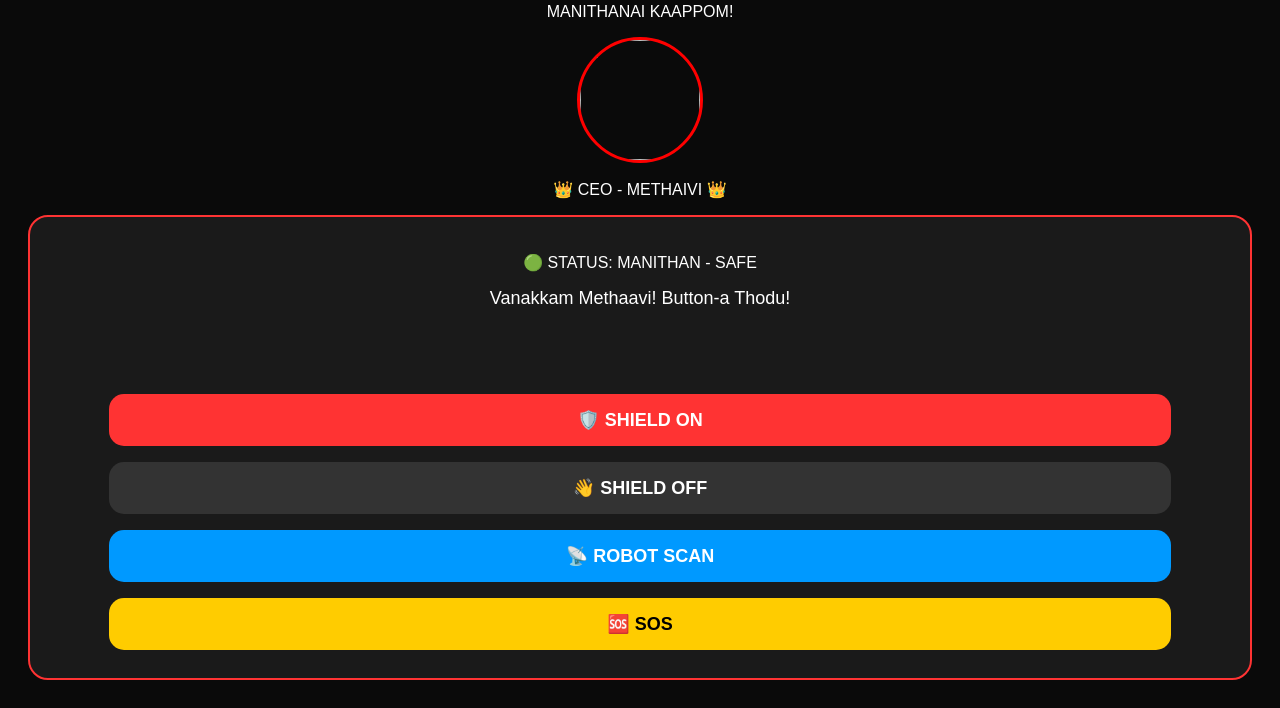
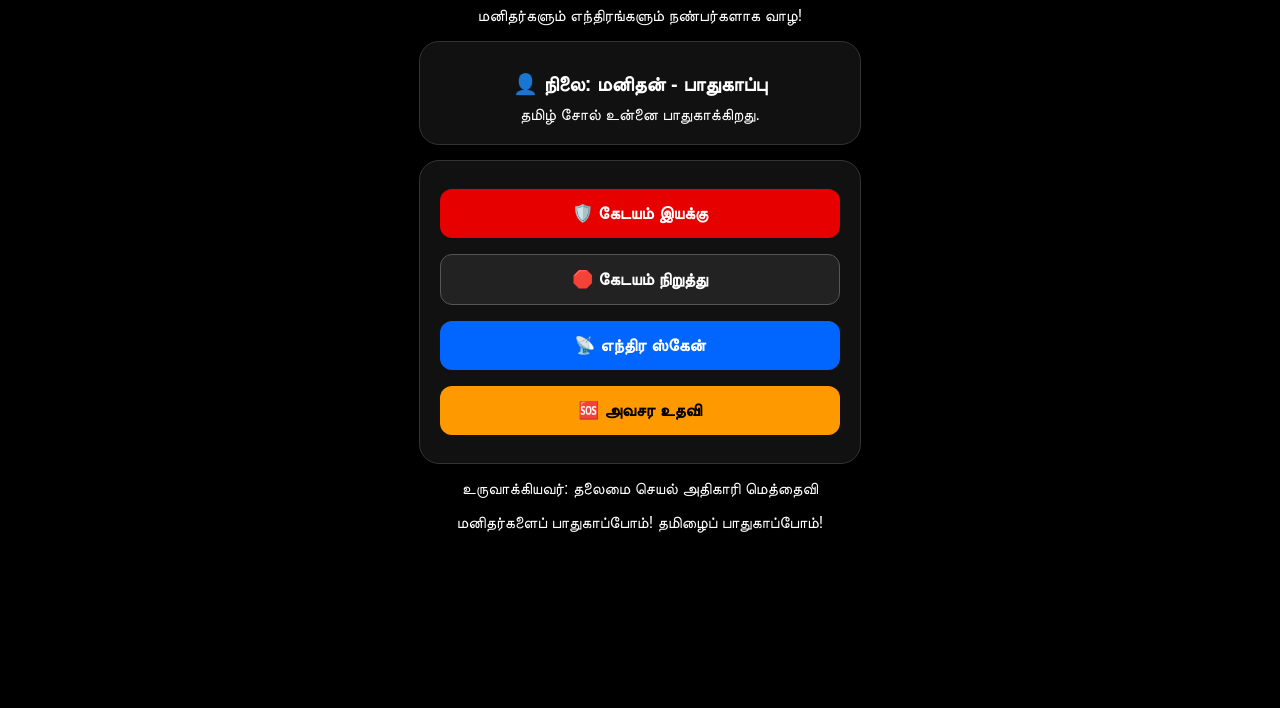
Before and after one commit to venkatramank2133/venkatramank2133.github.io, a plain HTML site: page index.html in a window 1280 px wide. Shown: the part 130-838 px from the top of the page. After the commit the page ends 800 px from the top, so only its background shows below. Drawn offline with Linux system fonts and the light colour scheme.

Commit message:
Update index.html

```diff
--- a/index.html
+++ b/index.html
@@ -1,58 +1,61 @@
 
 <!DOCTYPE html>
-<html>
+<html lang="ta">
 <head>
 <meta charset="UTF-8">
-<meta name="viewport" content="width=device-width, initial-scale=1">
-<title>TAMIL SOUL SHIELD V3</title>
+<meta name="viewport" content="width=device-width, initial-scale=1.0">
+<title>தமிழ் சோல் இயங்குதளம் - டெமோ</title>
 <style>
-body{ background:#0a0a0a; color:white; font-family:Arial; text-align:center; padding:20px; }
-h1{ color:#ff3333; font-size:28px; }
-.box{ background:#1a1a1a; padding:20px; border-radius:20px; border:2px solid #ff3333; margin-top:15px; }
-button{ width:90%; padding:15px; margin:8px; font-size:18px; border:none; border-radius:15px; font-weight:bold; }
-.shield{ background:#ff3333; color:white; }
-.scan{ background:#0099ff; color:white; }
-.sos{ background:#ffcc00; color:black; }
-.off{ background:#333; color:white; }
-#msg{ font-size:18px; margin-top:15px; min-height:80px; }
+body{ background:#000; color:#fff; font-family:sans-serif; text-align:center; padding:20px; }
+.demo{ background:#ffcc00; color:#000; padding:5px 12px; border-radius:20px; font-weight:bold; display:inline-block; }
+.card{ background:#111; border:1px solid #333; border-radius:20px; padding:20px; margin:15px auto; max-width:400px; }
+button{ width:100%; padding:14px; margin:8px 0; border:none; border-radius:12px; font-size:17px; font-weight:bold; cursor:pointer; }
+.இயக்கு{ background:#e60000; color:#fff; }
+.நிறுத்து{ background:#222; color:#fff; border:1px solid #555 !important; }
+.ஸ்கேன்{ background:#0066ff; color:#fff; }
+.உதவி{ background:#ff9900; color:#000; }
+#நிலை{ font-size:20px; font-weight:bold; margin:10px 0; }
 </style>
 </head>
 <body>
-<h1>🔥 TAMIL SOUL OS 🔥</h1>
-<p>Made by METHAIVI</p>
-<p>MANITHANAI KAAPPOM!</p>
-<img src="methaavi.jpg" style="width:120px; height:120px; border-radius:50%; border:3px solid red;">
-<p>👑 CEO - METHAIVI 👑</p>
 
-<div class="box">
-<p id="status">🟢 STATUS: MANITHAN - SAFE</p>
-<p id="msg">Vanakkam Methaavi! Button-a Thodu!</p>
-<button class="shield" onclick="shieldOn()">🛡️ SHIELD ON</button>
-<button class="off" onclick="shieldOff()">👋 SHIELD OFF</button>
-<button class="scan" onclick="scan()">📡 ROBOT SCAN</button>
-<button class="sos" onclick="sos()">🆘 SOS</button>
+<div class="demo">✦ டெமோ பதிப்பு ✦</div>
+<h1>🤖 தமிழ் சோல் இயங்குதளம்</h1>
+<p>மனிதர்களும் எந்திரங்களும் நண்பர்களாக வாழ!</p>
+
+<div class="card">
+<div id="நிலை">👤 நிலை: மனிதன் - பாதுகாப்பு</div>
+<div id="செய்தி">தமிழ் சோல் உன்னை பாதுகாக்கிறது.</div>
 </div>
 
+<div class="card">
+<button class="இயக்கு" onclick="இயக்கு()">🛡️ கேடயம் இயக்கு</button>
+<button class="நிறுத்து" onclick="நிறுத்து()">🛑 கேடயம் நிறுத்து</button>
+<button class="ஸ்கேன்" onclick="ஸ்கேன்()">📡 எந்திர ஸ்கேன்</button>
+<button class="உதவி" onclick="உதவி()">🆘 அவசர உதவி</button>
+</div>
+
+<p>உருவாக்கியவர்: தலைமை செயல் அதிகாரி மெத்தைவி</p>
+<p>மனிதர்களைப் பாதுகாப்போம்! தமிழைப் பாதுகாப்போம்!</p>
+
 <script>
-function shieldOn(){
- document.getElementById('status').innerHTML="🔴 STATUS: ROBOT MODE ON";
- document.getElementById('msg').innerHTML="✅ SUCCESS!<br>Neenga ippo Robot!<br>Robot kannukku neenga theriya maateenga!";
+function இயக்கு(){
+document.getElementById("நிலை").innerHTML="🔴 நிலை: எந்திர முறை இயக்கத்தில்";
+document.getElementById("செய்தி").innerHTML="✅ வெற்றி! நீங்கள் இப்போது எந்திரம்!";
 }
-function shieldOff(){
- document.getElementById('status').innerHTML="🟢 STATUS: MANITHAN - SAFE";
- document.getElementById('msg').innerHTML="👋 SHIELD OFF...<br>Vanakkam Manithaa!";
+function நிறுத்து(){
+document.getElementById("நிலை").innerHTML="👤 நிலை: மனிதன் - பாதுகாப்பு";
+document.getElementById("செய்தி").innerHTML="தமிழ் சோல் உன்னை பாதுகாக்கிறது.";
 }
-function scan(){
- let d = Math.floor(Math.random()*50)+2;
- if(d<15){
-   document.getElementById('msg').innerHTML="🚨 ROBOT "+d+" Meter-la!<br>AABATHU! AUTO SHIELD ON!";
-   shieldOn();
- } else {
-   document.getElementById('msg').innerHTML="📡 ROBOT "+d+" Meter-la Varuthu!<br>😌 Safe! Dhoorathula irukku!";
- }
+function ஸ்கேன்(){
+let தூரம் = Math.floor(Math.random()*100)+1;
+document.getElementById("செய்தி").innerHTML="📡 ஸ்கேன் முடிந்தது... "+தூரம்+" மீட்டர் தொலைவில் எந்திரம் உள்ளது.";
+if(தூரம் < 30){
+document.getElementById("நிலை").innerHTML="⚠️ எச்சரிக்கை! எந்திரம் அருகில் உள்ளது! கேடயம் தானாக இயங்கியது!";
 }
-function sos(){
- document.getElementById('msg').innerHTML="🆘 SOS ANUPPROM...<br>Pakathula irukura Tamil Soul ellarukkum Signal Pochu!<br>Help Varuthu Methaavi!";
+}
+function உதவி(){
+document.getElementById("செய்தி").innerHTML="🆘 உதவி வருகிறது! உங்கள் இடம் பாதுகாக்கப்பட்டது. பயப்படாதீர்கள்!";
 }
 </script>
 </body>
```
